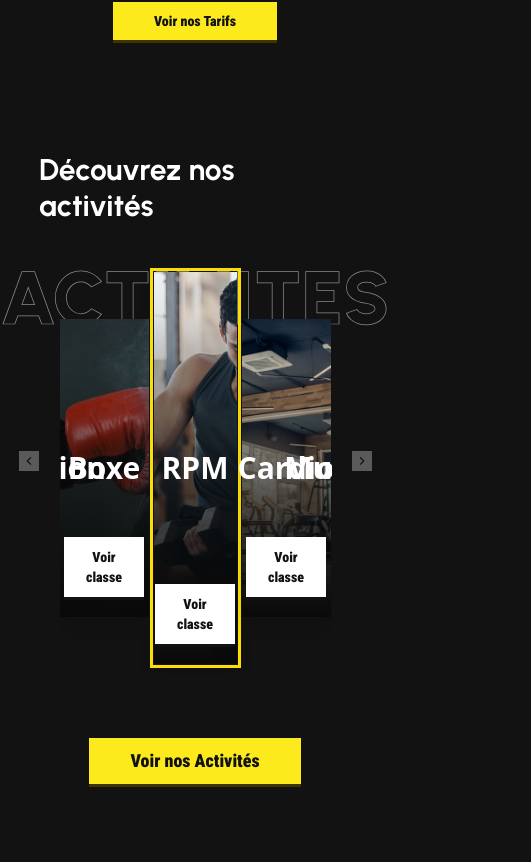
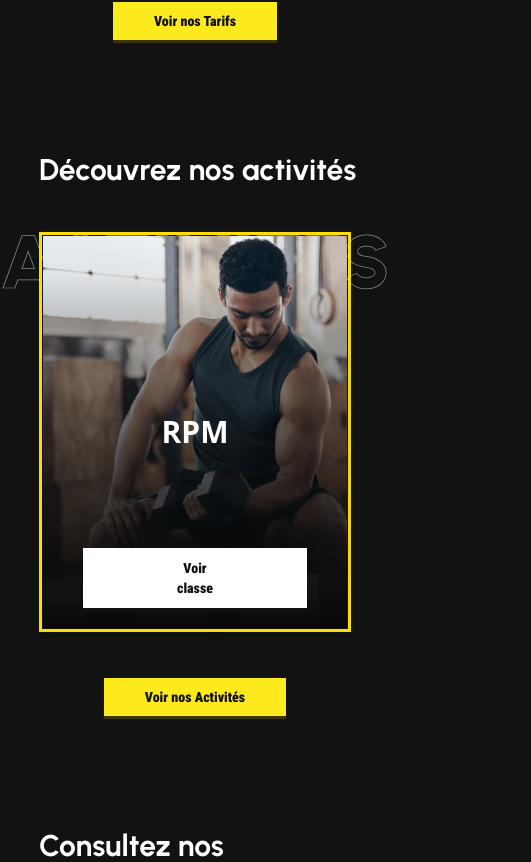
Before and after one commit to medazizktata/Arena-gym-website, a React (Vite) app in the folder Arena-gym-website/: page /home in a window 390 px wide. Shown: the part 1422-2284 px from the top of the page, 531 px wide, since content can reach past the window. Built offline with nearby package versions, Linux system fonts and the light colour scheme.

Commit message:
Responsivness fix

```diff
--- a/Arena-gym-website/src/pages/Home/ActivitiesSection/ActivitiesSection.jsx
+++ b/Arena-gym-website/src/pages/Home/ActivitiesSection/ActivitiesSection.jsx
@@ -7,7 +7,7 @@ function ActivitiesSection() {
   return (
     <>
       <div className="my-28">
-        <h2 className="mb-10 font-urbanist mx-[10%] font-bold text-white text-5xl max-md:text-3xl lg:text-6xl relative z-10">
+        <h2 className="mb-10 font-urbanist ml-[10%] font-bold text-white text-5xl max-md:text-3xl lg:text-6xl relative z-10">
           Découvrez nos activités
         </h2>
         <div className="relative">
@@ -18,11 +18,11 @@ function ActivitiesSection() {
             strokeColor={"white"}
             textSize={20}
           />
-          <div className="-mt-[20%]">
+          <div className="-mt-[20%] ">
             <Appact />
           </div>
         </div>
-        <div className="my-16 flex flex-col justify-center items-center text-lg">
+        <div className="my-16 max-sm:my-10 flex flex-col justify-center items-center text-lg max-sm:text-sm">
           <Link to={"/activites"}>
             <ButtonYellow
               buttonFont="font-robotoCon"
--- a/Arena-gym-website/src/pages/Home/ActivitiesSection/CarrouselActivités.jsx
+++ b/Arena-gym-website/src/pages/Home/ActivitiesSection/CarrouselActivités.jsx
@@ -40,17 +40,33 @@ function Appact() {
     ),
     prevArrow: (
       <SamplePrevArrow
-        className="text-xl px-3 py-1 flex items-center justify-center w-12 bg-white absolute top-1/2 transform -translate-y-1/2 left-5 opacity-30"
+        className="text-xl px-3 py-1 flex items-center justify-center w-12 bg-white absolute top-1/2 transform -translate-y-1/2 opacity-30 left-5"
         onClick={previous}
       />
     ),
+    responsive: [
+      {
+        breakpoint: 850,
+        settings: {
+          slidesToShow: 2,
+          slidesToScroll: 1,
+        }
+      },
+      {
+        breakpoint: 640,
+        settings: {
+          slidesToShow: 1,
+          slidesToScroll: 1
+        }
+      }
+    ]
   };
 
   return (
-    <div className="w-[70%] mx-auto">
-      <div className="relative">
+    <div className="w-[80%] mx-auto">
+      <div className="relative ">
         <button
-          className="absolute sm:-left-16 max-sm:-left-10 top-[45%] text-xl px-3 py-1 flex items-center justify-center w-10 h-10 max-sm:w-5 max-sm:h-5 max-sm:px-1 bg-white opacity-30 hover:opacity-60 transition duration 500 ease-in-out "
+          className="absolute sm:-left-16 max-sm:-left-10 top-[45%] text-xl px-3 py-1 flex items-center justify-center md:w-10 md:h-10 max-md:hidden max-sm:px-1 bg-white opacity-30 hover:opacity-60 transition duration 500 ease-in-out "
           onClick={previous}
         >
           <IoIosArrowBack />
@@ -85,7 +101,8 @@ function Appact() {
                     <div className="absolute bottom-5 z-10">
                       <ButtonWhite
                         buttonFont="font-robotoCon"
-                        fontWeight="w-full text-sm md:text-base lg:text-lg px-5 lg:px-20 md:px-12 font-black"
+                        fontWeight="w-full text-sm font-black md:text-base lg:text-lg lg:px-20 md:px-20 sm:px-16 max-sm:px-30"
+                        paddingX={20}
                       >
                         Voir classe
                       </ButtonWhite>
@@ -97,7 +114,7 @@ function Appact() {
           ))}
         </Slider>
         <button
-          className="absolute sm:-right-16 max-sm:-right-10 top-[45%] text-xl px-3 py-1 flex items-center justify-center w-10 h-10 max-sm:w-5 max-sm:h-5 max-sm:px-1 bg-white opacity-30 hover:opacity-60 transition duration 500 ease-in-out"
+          className="absolute sm:-right-16 max-sm:-right-10 top-[45%] text-xl px-3 py-1 flex items-center justify-center md:w-10 md:h-10 max-md:hidden max-sm:px-1 bg-white opacity-30 hover:opacity-60 transition duration 500 ease-in-out"
           onClick={next}
         >
           <IoIosArrowForward />
--- a/Arena-gym-website/src/pages/Home/IMCSection.jsx
+++ b/Arena-gym-website/src/pages/Home/IMCSection.jsx
@@ -6,7 +6,7 @@ import IMCForm from "./FormIMC";
 function IMCSection() {
   return (
     <>
-      <div className="my-20 px-4 lg:px-14 relative flex flex-col items-center">
+      <div className="mt-5 lg:mb-40 max-lg:mb-20 px-4 lg:px-14 relative flex flex-col items-center">
         <div className="absolute z-1 w-full top-10 opacity-20">
           <div className="relative flex flex-col justify-content items-center">
             <BackgroundText
@@ -24,7 +24,7 @@ function IMCSection() {
             alt="Fitness"
             className=""
           /> */}
-          <div className="transform translate-y-20">
+          <div className="scale-90 -mt-[650px]">
             <IMCFormBedis/>
           </div>
         </div>
```
